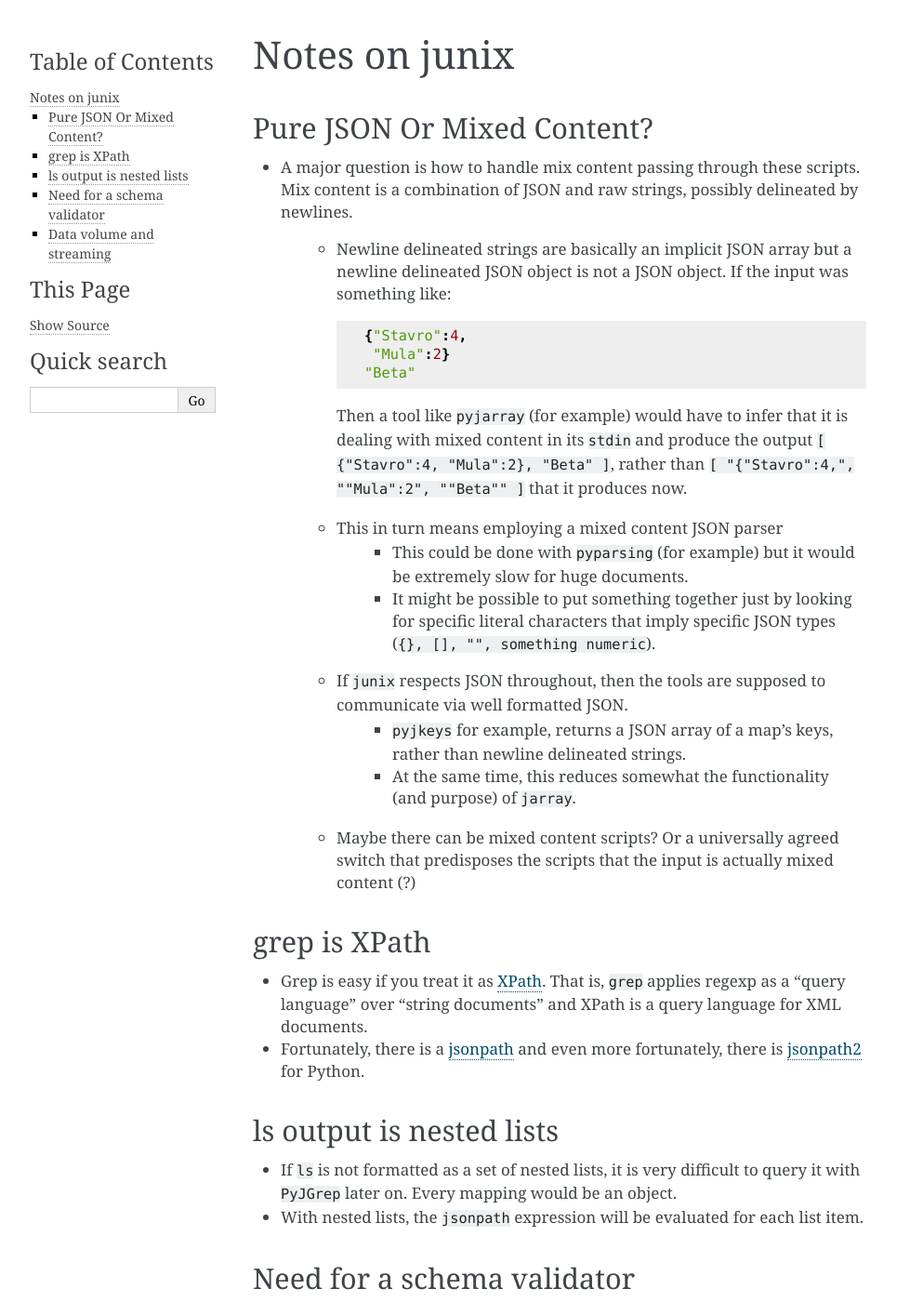
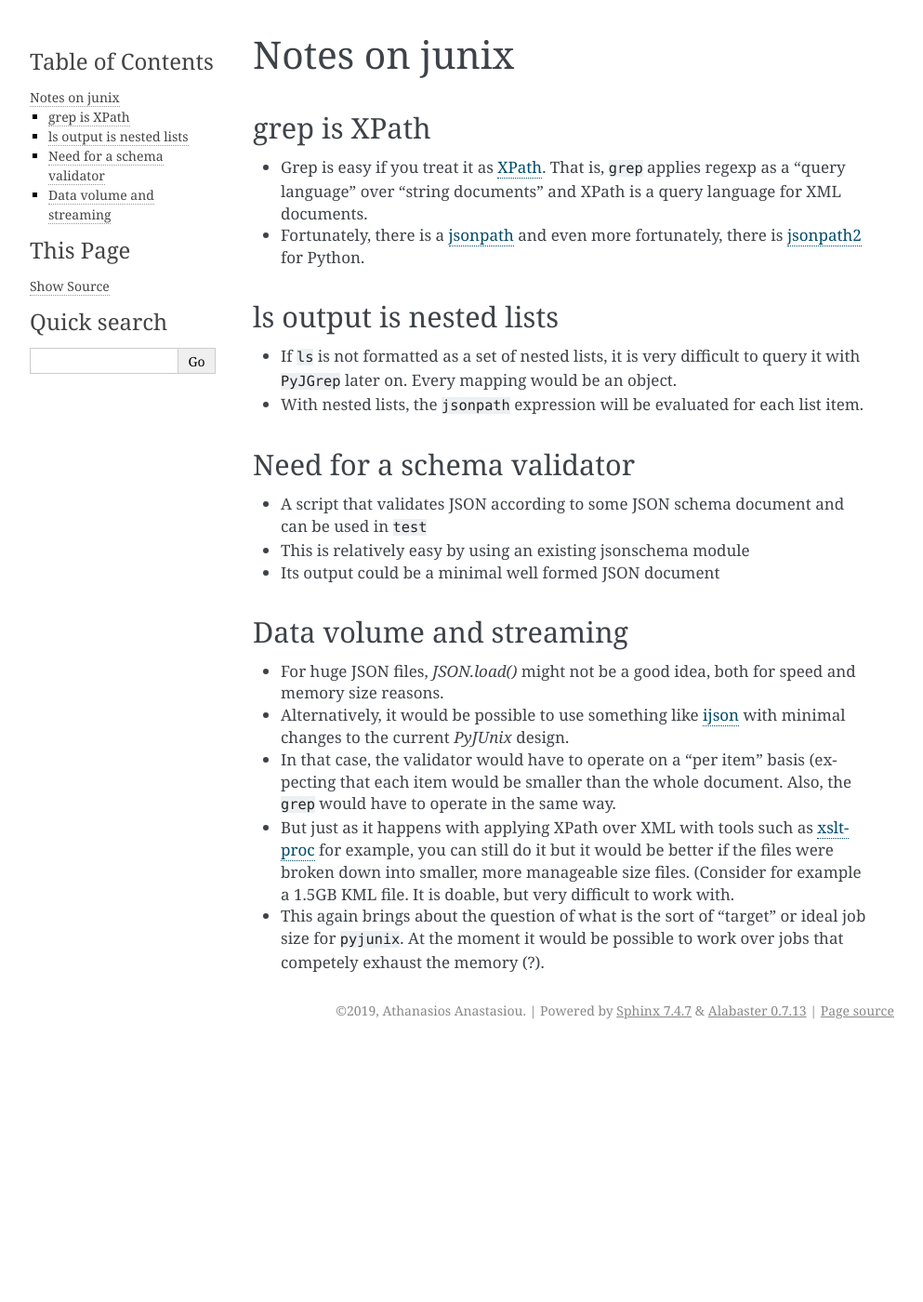
Before and after one commit to aanastasiou/pyjunix, a Sphinx documentation site: the page built from doc/source/junix_notes.rst, in a window 1280 px wide and 1400 px high. Shown: the whole window at 93% size, without its empty margins (148-1141 px from the left). Built offline with Sphinx 7.4.7, drawn with Linux system fonts in a browser that asks for light colours.

```diff
--- a/doc/source/junix_notes.rst
+++ b/doc/source/junix_notes.rst
@@ -1,35 +1,5 @@
 Notes on junix
 ==============
-
-Pure JSON Or Mixed Content?
----------------------------
-
-* A major question is how to handle mix content passing through these scripts. Mix content is a combination of JSON and
-  raw strings, possibly delineated by newlines.
-    * Newline delineated strings are basically an implicit JSON array but a newline
-      delineated JSON object is not a JSON object. If the input was something like:
-      ::
-
-          {"Stavro":4,
-           "Mula":2}
-          "Beta"
-
-      Then a tool like ``pyjarray`` (for example) would have to infer that it is dealing with mixed content in its
-      ``stdin`` and produce the output ``[ {"Stavro":4, "Mula":2}, "Beta" ]``, rather than ``[ "{"Stavro":4,",
-      ""Mula":2", ""Beta"" ]`` that it produces now.
-
-    * This in turn means employing a mixed content JSON parser
-        * This could be done with ``pyparsing`` (for example) but it would be extremely slow for huge documents.
-        * It might be possible to put something together just by looking for specific literal characters that imply
-          specific JSON types (``{}, [], "", something numeric``).
-
-    * If ``junix`` respects JSON throughout, then the tools are supposed to communicate via well formatted JSON.
-        * ``pyjkeys`` for example, returns a JSON array of a map's keys, rather than newline delineated strings.
-        * At the same time, this reduces somewhat the functionality (and purpose) of ``jarray``.
-
-    * Maybe there can be mixed content scripts? Or a universally agreed switch that predisposes the scripts that the
-      input is actually mixed content (?)
-
 
 grep is XPath
 -------------
```
Also changed, not shown: pyjunix/__init__.py (+7 -5 lines).
